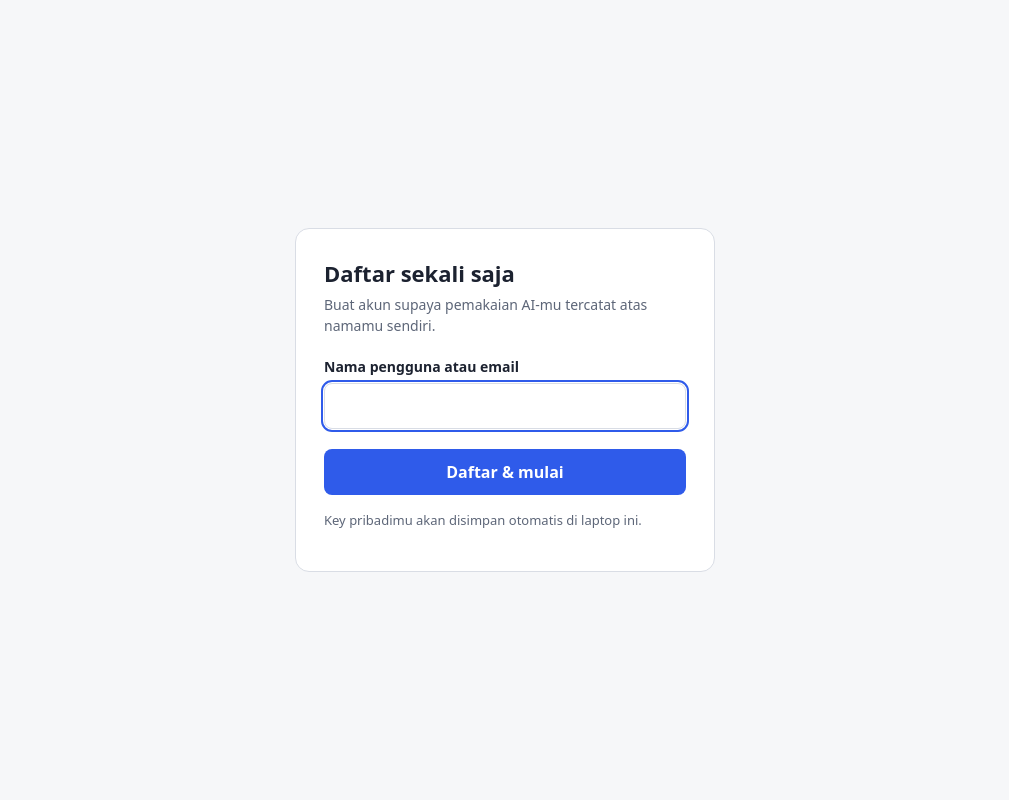
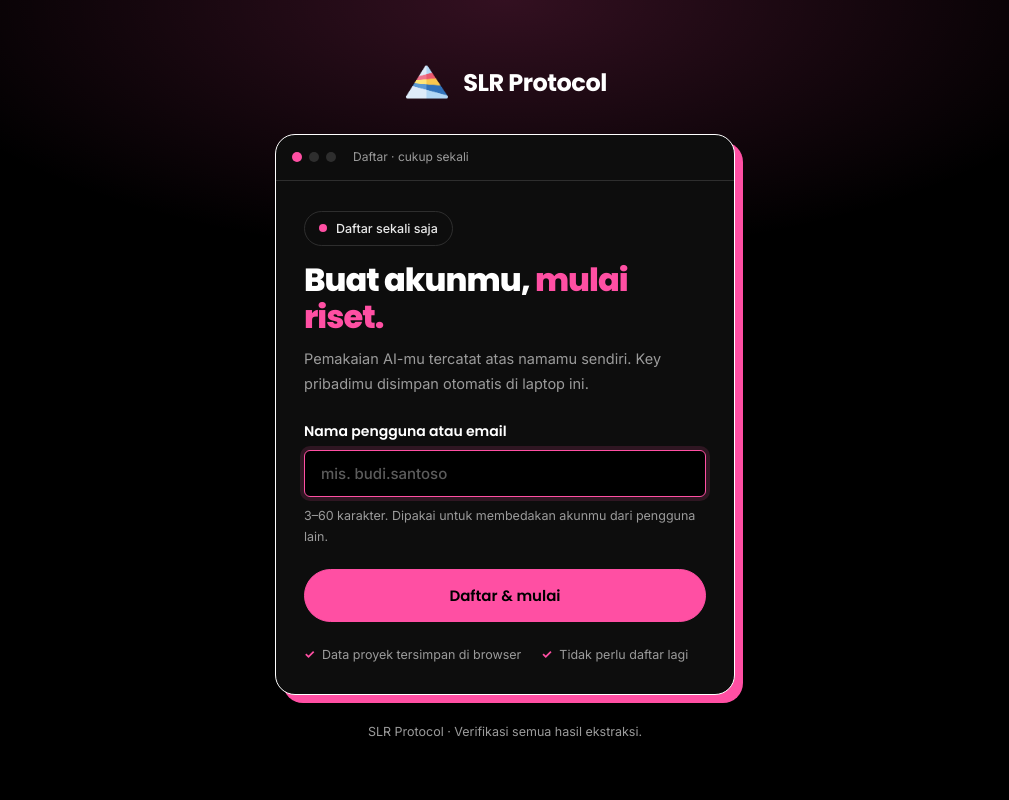
Before and after one commit to zaafirrahman/slr-protocol, a Flask app: template templates/signup.html in a window 1280 px wide. Shown: the whole page, without its empty margins (135-1144 px from the left). Run offline with Flask 3, Linux system fonts and the light colour scheme; the template is opened without the code that fills it, so the values that code supplies are empty; some libraries are stand-ins or nearby versions.

Commit message:
change signup ui

```diff
--- a/templates/signup.html
+++ b/templates/signup.html
@@ -3,46 +3,135 @@
 <head>
   <meta charset="utf-8">
   <meta name="viewport" content="width=device-width, initial-scale=1">
-  <title>Daftar · LitReview Studio</title>
+  <meta name="theme-color" content="#000000">
+  <title>Daftar · SLR Protocol</title>
+  <link rel="icon" type="image/png" href="{{ url_for('static', filename='slr.png') }}">
+  <link rel="preconnect" href="https://fonts.googleapis.com"><link rel="preconnect" href="https://fonts.gstatic.com" crossorigin>
+  <link rel="stylesheet" href="https://fonts.googleapis.com/css2?family=Inter:wght@400;500;600&family=Poppins:wght@500;600;700;800&display=swap">
   <style>
-    :root { --bg:#f6f7f9; --card:#fff; --text:#1c2230; --muted:#5d6678; --line:#d9dde5; --accent:#2f5bea; --err:#b42318; }
-    @media (prefers-color-scheme: dark) {
-      :root { --bg:#12151c; --card:#1b2030; --text:#e8ebf3; --muted:#9aa3b8; --line:#2d3550; --accent:#6d8bff; --err:#ff8a80; }
+/* Tema sama dengan landing SLR Protocol: hitam (primer) · pink (sekunder) · putih (tersier). */
+:root{
+  --bg:#000;--panel:#0d0d0d;--raised:#171717;--line:#2e2e2e;--line-soft:#1e1e1e;
+  --dim:#9b9b9b;--text:#e8e8e8;--bright:#fff;
+  --pink:#ff4fa3;--pink-soft:#ffb3d6;--pink-wash:rgba(255,79,163,.14);
+  --bad:#ff8a5b;--warn:#ffd166;
+  --font:'Inter',system-ui,-apple-system,'Segoe UI',Roboto,sans-serif;
+  --display:'Poppins','Inter',system-ui,sans-serif;
 }
-    * { box-sizing: border-box; }
-    body { margin:0; min-height:100vh; display:grid; place-items:center; padding:24px;
-           background:var(--bg); color:var(--text); font:16px/1.5 system-ui, -apple-system, "Segoe UI", sans-serif; }
-    main { width:100%; max-width:420px; background:var(--card); border:1px solid var(--line); border-radius:14px; padding:28px; }
-    h1 { margin:0 0 4px; font-size:22px; }
-    p.sub { margin:0 0 20px; color:var(--muted); font-size:14px; }
-    label { display:block; margin:14px 0 6px; font-size:14px; font-weight:600; }
-    input { width:100%; padding:10px 12px; border:1px solid var(--line); border-radius:8px; background:transparent; color:inherit; font:inherit; }
-    input:focus { outline:2px solid var(--accent); outline-offset:1px; }
-    button { margin-top:20px; width:100%; padding:11px; border:0; border-radius:8px; background:var(--accent); color:#fff; font:inherit; font-weight:600; cursor:pointer; }
-    .err { margin-top:14px; padding:10px 12px; border:1px solid var(--err); border-radius:8px; color:var(--err); font-size:14px; }
-    .note { margin-top:16px; color:var(--muted); font-size:13px; }
-    code { display:block; margin:10px 0; padding:10px; border:1px solid var(--line); border-radius:8px; word-break:break-all; user-select:all; }
+*{box-sizing:border-box}
+html{height:100%}
+body{margin:0;min-height:100%;display:flex;align-items:center;justify-content:center;padding:32px 16px;
+  background:radial-gradient(70% 46% at 50% 0%,rgba(255,79,163,.20),transparent 70%),var(--bg);
+  color:var(--text);font:400 15px/1.7 var(--font);-webkit-font-smoothing:antialiased}
+::selection{background:var(--pink);color:#000}
+:focus-visible{outline:2px solid var(--pink);outline-offset:3px;border-radius:6px}
+h1{font-family:var(--display);font-weight:800;color:var(--bright);letter-spacing:-.03em;line-height:1.15;margin:0}
+.grad{color:var(--pink)}
+
+.shell{width:min(460px,100%)}
+.brand{display:flex;align-items:center;justify-content:center;gap:12px;margin:0 0 28px;
+  font:700 24px var(--display);color:var(--bright);letter-spacing:-.02em}
+.brand img{width:48px;height:48px;object-fit:contain}
+
+.window{background:var(--panel);border:1.5px solid var(--bright);border-radius:20px;box-shadow:8px 8px 0 var(--pink);overflow:hidden}
+.win-bar{display:flex;align-items:center;gap:7px;padding:12px 16px;border-bottom:1px solid var(--line)}
+.win-bar i{width:10px;height:10px;border-radius:50%;background:var(--line)}
+.win-bar i:first-child{background:var(--pink)}
+.win-bar span{margin-left:10px;font-size:12px;color:var(--dim)}
+.win-body{padding:30px 28px 28px}
+
+.pill{display:inline-flex;align-items:center;gap:9px;padding:6px 14px;border:1px solid var(--line);border-radius:999px;
+  color:var(--text);font-size:12.5px;font-weight:500;margin-bottom:16px}
+.pill i{width:8px;height:8px;border-radius:50%;background:var(--pink)}
+.win-body h1{font-size:clamp(26px,6vw,32px)}
+.sub{margin:12px 0 24px;color:var(--dim);font-size:14.5px}
+
+label{display:block;margin:0 0 8px;font:600 14px var(--display);color:var(--bright)}
+input{width:100%;padding:13px 16px;border:1.5px solid var(--line);border-radius:14px;background:var(--bg);
+  color:var(--bright);font:500 15px var(--font);transition:border-color .15s,box-shadow .15s}
+input::placeholder{color:#5c5c5c}
+input:hover{border-color:#4a4a4a}
+input:focus{outline:none;border-color:var(--pink);box-shadow:0 0 0 4px var(--pink-wash)}
+.hint{margin:8px 0 0;font-size:12.5px;color:var(--dim)}
+
+.err{margin-top:16px;padding:12px 16px;border:1.5px solid var(--bad);border-radius:14px;background:rgba(255,138,91,.10);
+  color:var(--bad);font-size:14px}
+
+.btn{display:inline-flex;align-items:center;justify-content:center;gap:8px;width:100%;margin-top:22px;padding:14px 26px;
+  border:1.5px solid var(--pink);border-radius:999px;background:var(--pink);color:#000;
+  font:600 15px var(--display);cursor:pointer;transition:background .15s,color .15s,border-color .15s}
+.btn:hover{background:var(--bright);border-color:var(--bright)}
+.btn[disabled]{opacity:.6;cursor:progress}
+.btn.ghost{background:transparent;border-color:var(--bright);color:var(--bright);width:auto;margin-top:0;padding:9px 20px;font-size:13px;flex:none}
+.btn.ghost:hover{background:var(--bright);color:#000}
+
+.chips{display:flex;gap:6px 20px;flex-wrap:wrap;margin-top:22px;font-size:12.5px;color:var(--dim)}
+.chips span:before{content:"✓";color:var(--pink);margin-right:7px;font-weight:700}
+
+.warn{margin:0 0 20px;padding:14px 18px;border:1.5px solid var(--warn);border-left-width:6px;border-radius:14px;
+  background:rgba(255,209,102,.10);font-size:14px;color:var(--text)}
+.code{display:flex;align-items:center;gap:12px;margin:14px 0;background:var(--bg);border:1px solid var(--line);border-radius:12px;padding:10px 10px 10px 16px}
+.code code{flex:1;min-width:0;overflow-x:auto;white-space:nowrap;scrollbar-width:none;
+  font:500 13px/1.6 ui-monospace,SFMono-Regular,Consolas,monospace;color:var(--pink-soft);user-select:all}
+.code code::-webkit-scrollbar{display:none}
+ol{margin:0 0 4px;padding-left:20px;color:var(--text);font-size:14px}
+ol li{margin:4px 0}
+.note{margin:14px 0 0;font-size:12.5px;color:var(--dim)}
+.foot{margin:26px 0 0;text-align:center;font-size:12.5px;color:var(--dim)}
+@media(max-width:420px){.win-body{padding:24px 20px 22px}.window{box-shadow:6px 6px 0 var(--pink)}}
   </style>
 </head>
 <body>
-  <main>
+  <main class="shell">
+    <div class="brand"><img src="{{ url_for('static', filename='slr.png') }}" alt="" width="48" height="48"><span>SLR Protocol</span></div>
+
+    <section class="window">
+      <div class="win-bar"><i></i><i></i><i></i><span>{% if manual_key %}Satu langkah lagi{% else %}Daftar · cukup sekali{% endif %}</span></div>
+      <div class="win-body">
       {% if manual_key %}
-      <h1>Hampir selesai</h1>
-      <p class="sub">Akun sudah dibuat, tetapi file <b>.env</b> tidak bisa ditulis otomatis.</p>
-      <p>Buka file <b>.env</b> di folder aplikasi, lalu tambahkan baris ini dan jalankan ulang aplikasi:</p>
-      <code>USER_API_KEY={{ manual_key }}</code>
-      <p class="note">Simpan baik-baik. Key ini hanya ditampilkan sekali.</p>
+        <span class="pill"><i></i>Akun sudah dibuat</span>
+        <h1>Hampir selesai, <span class="grad">tinggal satu langkah.</span></h1>
+        <p class="sub">File <b style="color:#fff">.env</b> tidak bisa ditulis otomatis, jadi key-mu perlu ditempel manual.</p>
+        <div class="warn" role="note">Key ini <b>hanya ditampilkan sekali</b>. Salin dan simpan sekarang.</div>
+        <div class="code"><code id="k">USER_API_KEY={{ manual_key }}</code><button class="btn ghost" type="button" data-copy="k">Salin</button></div>
+        <ol>
+          <li>Buka file <b>.env</b> di folder aplikasi.</li>
+          <li>Tambahkan baris di atas, lalu simpan.</li>
+          <li>Tutup jendela hitam, lalu klik 2x <b>run.bat</b> lagi.</li>
+        </ol>
       {% else %}
-      <h1>Daftar sekali saja</h1>
-      <p class="sub">Buat akun supaya pemakaian AI-mu tercatat atas namamu sendiri.</p>
-      <form method="post" action="/signup" autocomplete="off">
+        <span class="pill"><i></i>Daftar sekali saja</span>
+        <h1>Buat akunmu, <span class="grad">mulai riset.</span></h1>
+        <p class="sub">Pemakaian AI-mu tercatat atas namamu sendiri. Key pribadimu disimpan otomatis di laptop ini.</p>
+        <form method="post" action="/signup" autocomplete="off" id="f">
           <label for="username">Nama pengguna atau email</label>
-        <input id="username" name="username" value="{{ username }}" required minlength="3" maxlength="60" autofocus>
+          <input id="username" name="username" value="{{ username }}" required minlength="3" maxlength="60" placeholder="mis. budi.santoso" autofocus>
+          <p class="hint">3–60 karakter. Dipakai untuk membedakan akunmu dari pengguna lain.</p>
           {% if error %}<div class="err" role="alert">{{ error }}</div>{% endif %}
-        <button type="submit">Daftar &amp; mulai</button>
+          <button class="btn" type="submit" id="go">Daftar &amp; mulai</button>
         </form>
-      <p class="note">Key pribadimu akan disimpan otomatis di laptop ini.</p>
+        <div class="chips"><span>Data proyek tersimpan di browser</span><span>Tidak perlu daftar lagi</span></div>
       {% endif %}
+      </div>
+    </section>
+    <p class="foot">SLR Protocol · Verifikasi semua hasil ekstraksi.</p>
   </main>
+<script>
+(function(){
+  var f=document.getElementById('f'),go=document.getElementById('go');
+  if(f&&go){
+    f.addEventListener('submit',function(){go.disabled=true;go.textContent='Mendaftar…'});
+    window.addEventListener('pageshow',function(){go.disabled=false;go.innerHTML='Daftar &amp; mulai'});
+  }
+  var b=document.querySelector('[data-copy]');
+  if(b){b.addEventListener('click',function(){
+    var t=document.getElementById(b.dataset.copy).textContent.trim(),o=b.textContent;
+    var done=function(m){b.textContent=m;setTimeout(function(){b.textContent=o},1800)};
+    if(navigator.clipboard&&window.isSecureContext){navigator.clipboard.writeText(t).then(function(){done('Tersalin ✓')},function(){done('Gagal')})}
+    else{var a=document.createElement('textarea');a.value=t;a.style.position='fixed';a.style.opacity='0';document.body.appendChild(a);a.select();
+      try{document.execCommand('copy')?done('Tersalin ✓'):done('Gagal')}catch(e){done('Gagal')}document.body.removeChild(a)}
+  })}
+})();
+</script>
 </body>
 </html>
```
Lines whose indentation alone changed are shown as unchanged.
